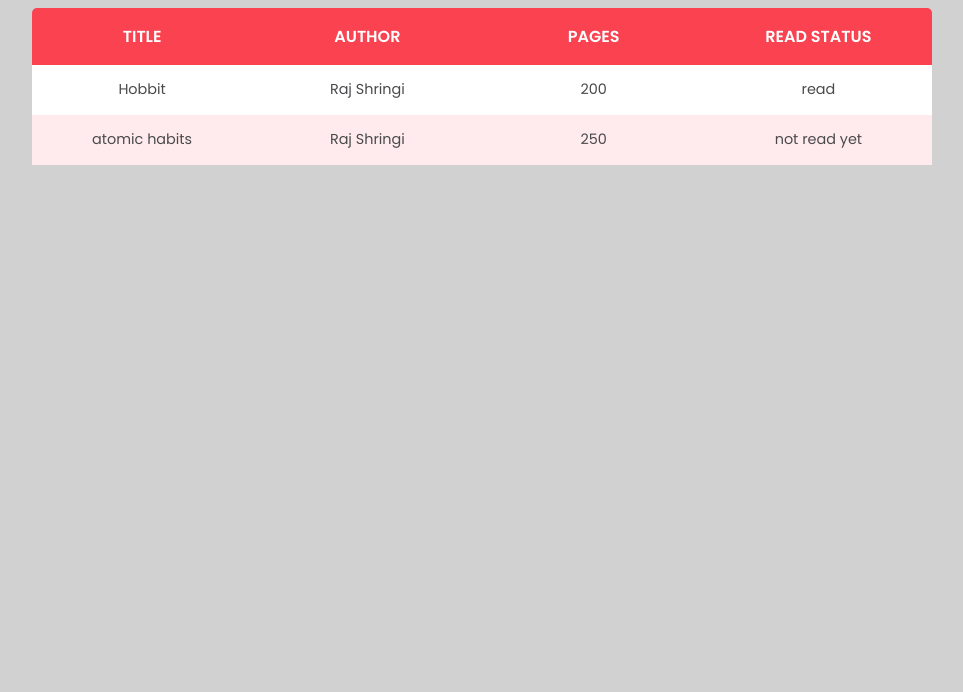
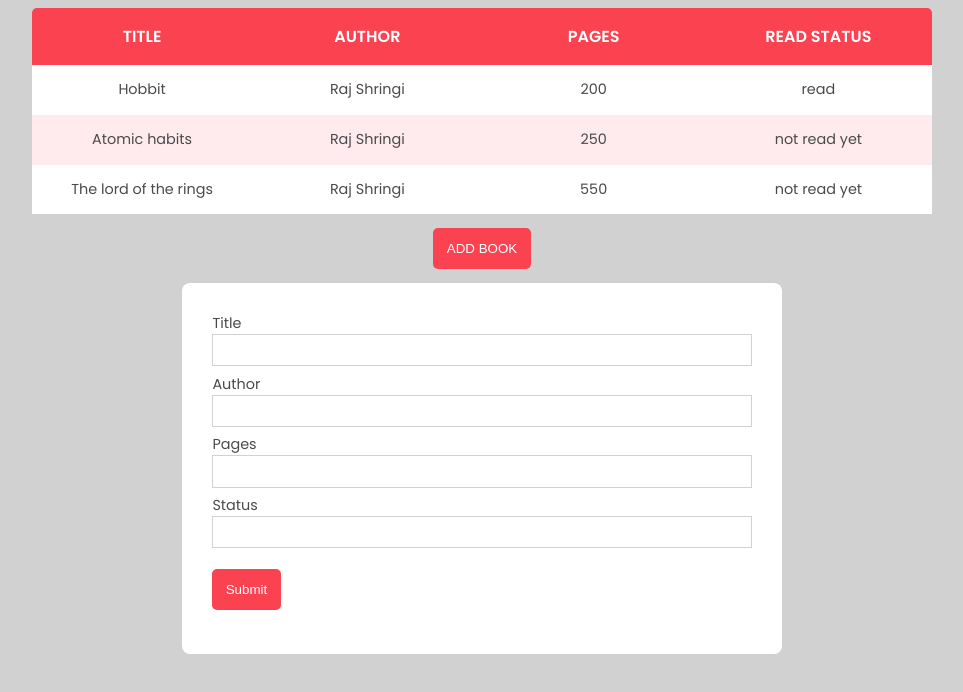
Before and after one commit to RajShringi/Library, a plain HTML site: page index.html in a window 1280 px wide. Shown: the whole page, without its empty margins (158-1121 px from the left). Drawn offline with Linux system fonts and the light colour scheme.

Commit message:
add form and give style to that form

```diff
--- a/app.js
+++ b/app.js
@@ -15,9 +15,15 @@ class Book {
 
 let hobbit = new Book("Hobbit", "Raj Shringi", "200", "read");
 let atomicHabit = new Book(
-  "atomic habits",
+  "Atomic habits",
   "Raj Shringi",
   "250",
+  "not read yet"
+);
+let theLordOfTheRings = new Book(
+  "The lord of the rings",
+  "Raj Shringi",
+  "550",
   "not read yet"
 );
 
@@ -40,5 +46,6 @@ function showBook() {
 
 addBookToLibrary(hobbit);
 addBookToLibrary(atomicHabit);
+addBookToLibrary(theLordOfTheRings);
 
 showBook();
--- a/index.css
+++ b/index.css
@@ -7,18 +7,21 @@
 
 :root {
   --primary-color: #fa4251;
+  --secondary-color: #ffebed;
   --background-body: #d1d1d1;
+  --hover-color: #f95462;
+  --text-color: #4a4a4d;
 }
 
 body {
   background: var(--background-body);
+  font-family: "Poppins", sans-serif;
+  color: var(--text-color);
 }
 
 table {
   border-collapse: separate;
   border-spacing: 0;
-  color: #4a4a4d;
-  font-family: "Poppins", sans-serif;
 }
 
 th,
@@ -37,7 +40,7 @@ tbody {
 }
 
 tbody tr:nth-child(even) {
-  background: #ffebed;
+  background: var(--secondary-color);
 }
 
 thead {
@@ -59,4 +62,51 @@ th:last-child {
   width: 900px;
   max-width: 100%;
   margin: 0 auto;
+  text-align: center;
+  display: grid;
+  place-items: center;
 }
+
+.btn {
+  background: var(--primary-color);
+  color: #fff;
+  padding: 1em;
+  border: 0;
+  border-radius: 5px;
+  margin: 1em 0;
+  transform: scale(1);
+  transition: transform 400 ease;
+}
+
+.btn:hover {
+  background: var(--hover-color);
+  transform: scale(1.1);
+}
+
+/* Form */
+.form-container {
+  width: 600px;
+  max-width: 100%;
+  border-radius: 0.5em;
+  padding: 1em;
+  background: #fff;
+}
+.add-book-form {
+  background: #fff;
+  padding: 1em;
+  font-size: 0.9rem;
+  text-align: left;
+}
+.add-book-form input {
+  width: 100%;
+  padding: 0.5em 0.3em;
+  background: #fff;
+  border: 1px solid var(--background-body);
+  margin: 0;
+  font-size: 0.9rem;
+}
+.add-book-form label {
+  margin-bottom: 1em;
+  display: block;
+  margin-bottom: 0.5em;
+}
--- a/index.html
+++ b/index.html
@@ -20,6 +20,28 @@
         </thead>
         <tbody class="table-body"></tbody>
       </table>
+      <button class="btn">ADD BOOK</button>
+      <div class="form-container">
+        <form class="add-book-form">
+          <label for="title">
+            Title
+            <input type="text" id="title" />
+          </label>
+          <label for="author">
+            Author
+            <input type="text" id="author" />
+          </label>
+          <label for="pages">
+            Pages
+            <input type="text" id="pages" />
+          </label>
+          <label for="status">
+            Status
+            <input type="text" id="status" />
+          </label>
+          <button class="btn">Submit</button>
+        </form>
+      </div>
     </div>
     <script src="app.js"></script>
   </body>
```
